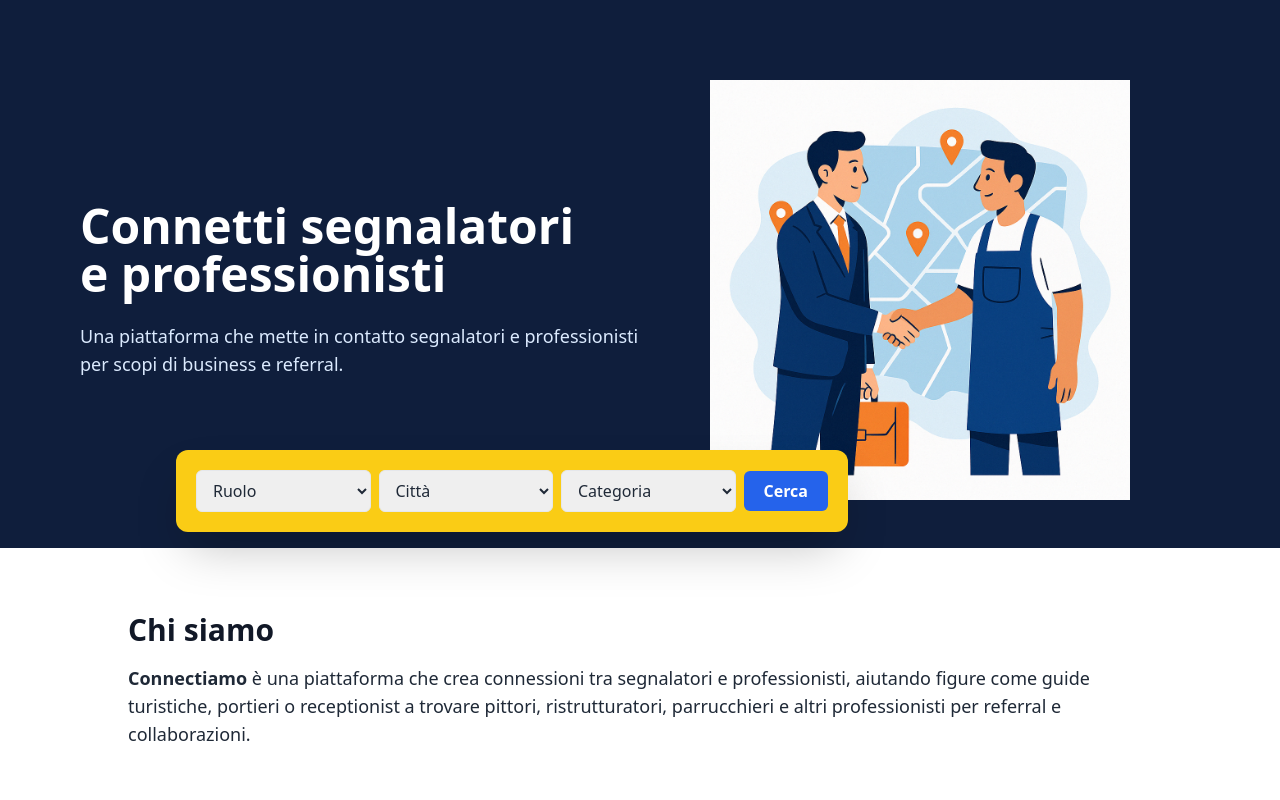
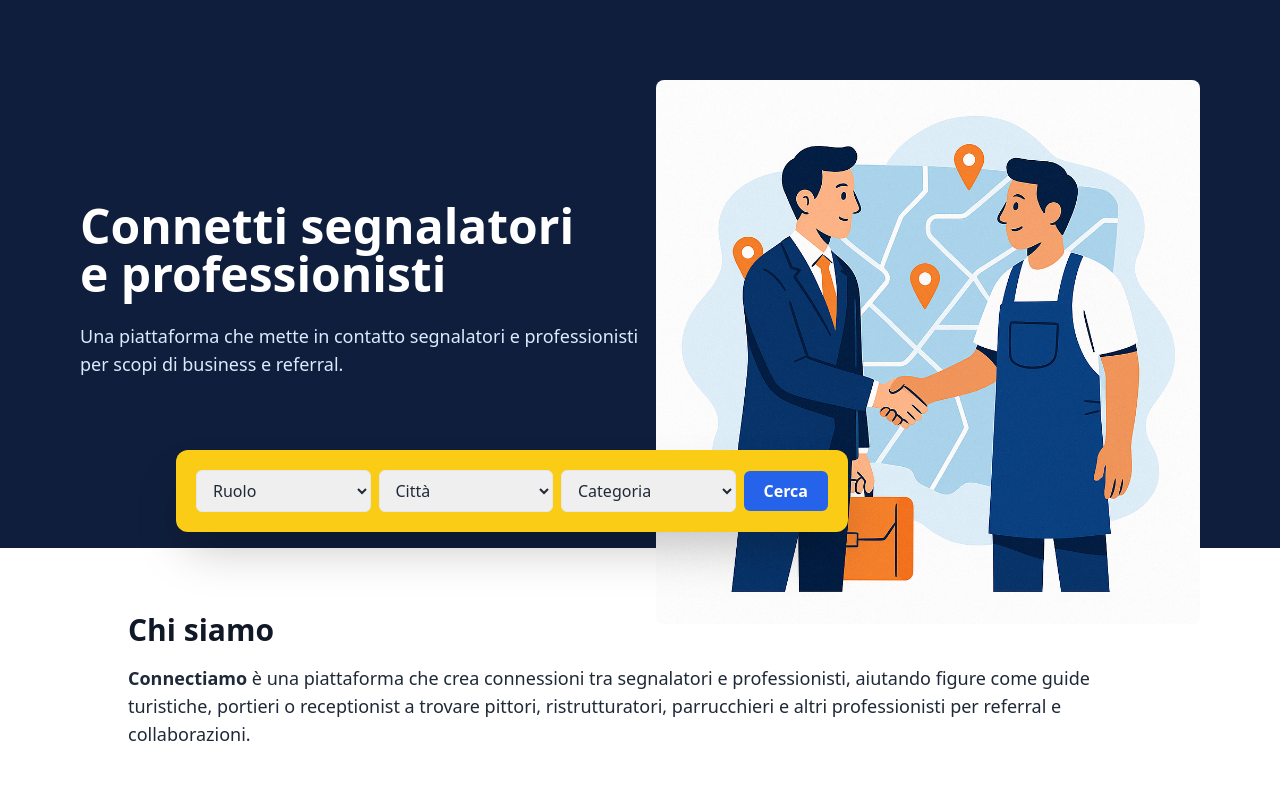
Before and after one commit to ilfrusciante/Connectiamo-website, a Next.js app: page / in a window 1280 px wide. Shown: the top 800 px of the page. Built offline with nearby package versions, Linux system fonts and the light colour scheme.

Commit message:
Update index.js

```diff
--- a/pages/index.js
+++ b/pages/index.js
@@ -29,9 +29,12 @@ export default function Home() {
               <Image
   src="/images/connect-hero.png"
   alt="Professionisti"
-  fill
-  className="object-contain w-full h-full rounded-lg"
+  width={600}
+  height={480}
+  className="rounded-lg"
+  priority
 />
+
 
             </div>
           </div>
```
